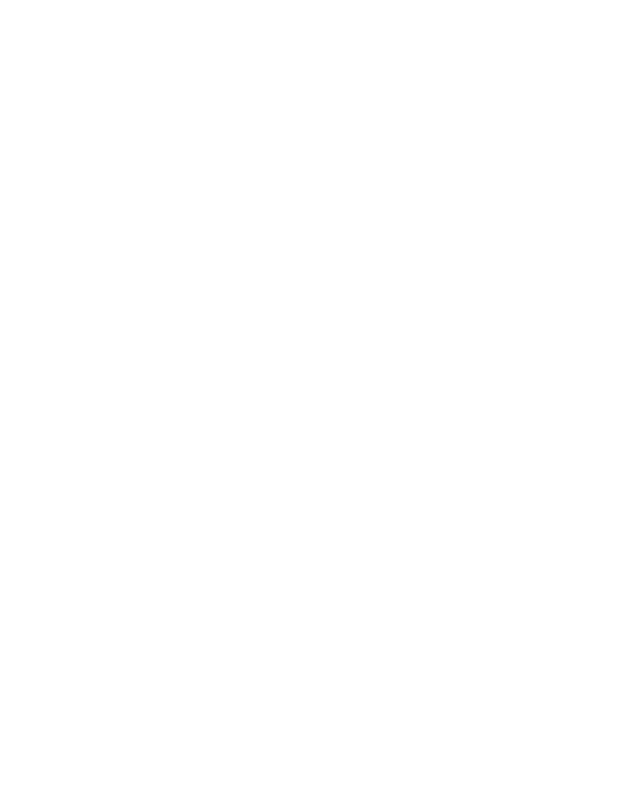
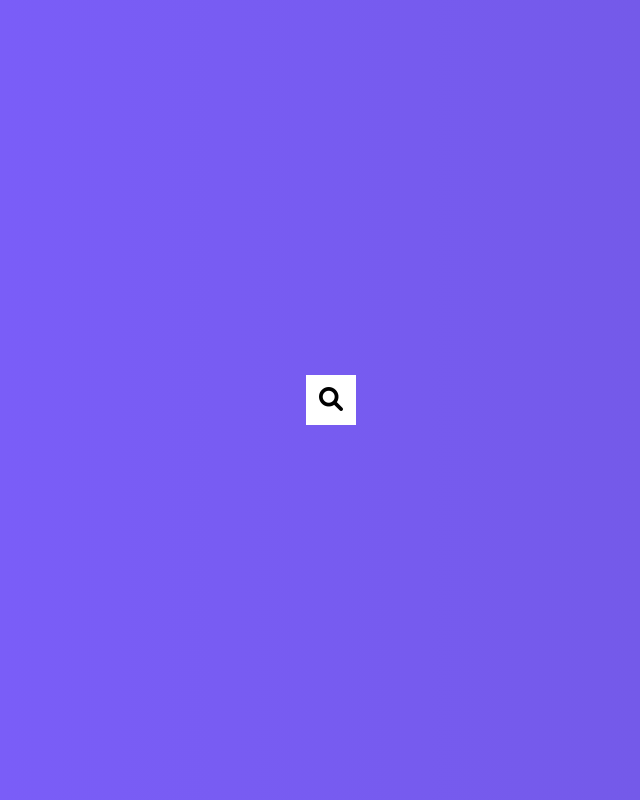
Before and after one commit to Altynay-ayyao/hidden_search_widget, a plain HTML site: page index.html in a window 1280 px wide. Shown: the whole page, without its empty margins (319-959 px from the left). Drawn offline with Linux system fonts and the light colour scheme.

Commit message:
finished

```diff
--- a/index.html
+++ b/index.html
@@ -4,11 +4,17 @@
   <meta charset="UTF-8">
   <meta http-equiv="X-UA-Compatible" content="IE=edge">
   <meta name="viewport" content="width=device-width, initial-scale=1.0">
+  <link rel="stylesheet" href="https://cdnjs.cloudflare.com/ajax/libs/font-awesome/6.0.0-beta3/css/all.min.css">
   <link rel="stylesheet" href="style.css">
-  <title>Hidden Search Widget</title>
+  <title>Hidden Search </title>
 </head>
 <body>
-
+ <div class="search">
+   <input type="text" class="input" placeholder="Search...">
+   <button class="btn">
+    <i class="fas fa-search"></i>
+  </button>
+ </div>
 
 
 
--- a/script.js
+++ b/script.js
@@ -0,0 +1,8 @@
+const search = document.querySelector(".search");
+const btn = document.querySelector(".btn");
+const input = document.querySelector(".input");
+
+btn.addEventListener("click", () => {
+  search.classList.toggle("active");
+  input.focus();
+});
--- a/style.css
+++ b/style.css
@@ -0,0 +1,56 @@
+@import url("https://fonts.googleapis.com/css2?family=Roboto:wght@400;700&display=swap");
+
+* {
+  box-sizing: border-box;
+}
+
+body {
+  background-image: linear-gradient(90deg, #7d5fff, #7158e2);
+  font-family: "Roboto", sans-serif;
+  display: flex;
+  align-items: center;
+  justify-content: center;
+  height: 100vh;
+  margin: 0;
+}
+
+.search {
+  position: relative;
+  height: 50px;
+}
+
+.search .input {
+  background-color: #fff;
+  border: 0;
+  font-size: 18px;
+  padding: 15px;
+  height: 50px;
+  width: 15px;
+  transition: width 0.3s ease;
+}
+
+.btn {
+  background-color: #fff;
+  border: 0;
+  cursor: pointer;
+  font-size: 24px;
+  position: absolute;
+  top: 0;
+  left: 0;
+  height: 50px;
+  width: 50px;
+  transition: transform 0.3s ease;
+}
+
+.btn:focus,
+.input:focus {
+  outline: none;
+}
+
+.search.active .input {
+  width: 200px;
+}
+
+.search.active .btn {
+  transform: translateX(198px);
+}
```
